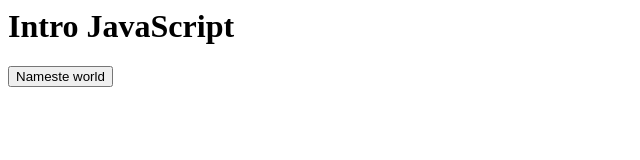
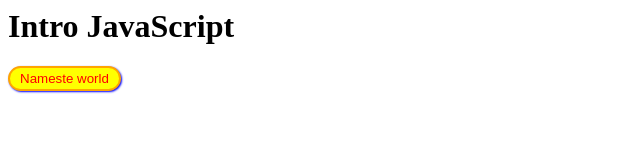
Before and after one commit to Rsg-Gupta/demo2, a plain HTML site: page demo2/index.html in a window 1280 px wide. Shown: the whole page, without its empty margins (0-640 px from the left). Drawn offline with Linux system fonts and the light colour scheme; files whose address does not match are found by name.

Commit message:
advanced2

```diff
--- a/demo2/index.html
+++ b/demo2/index.html
@@ -1,7 +1,7 @@
 <html>
 <head>
 <meta name="viewport" content="width=device-width,initial-scale=1.0">
- <link rel="stylesheet" href="D:\javascript program\style.css">
+ <link rel="stylesheet" href="C:\Users\G50-80\Documents\GitHub\demo2\demo2\style.css">
 <title> demo page</title>
 <body>
 <h1> Intro JavaScript</h1>
```
Also changed, not shown: demo2/style.css (renamed from demo2/index.css).
